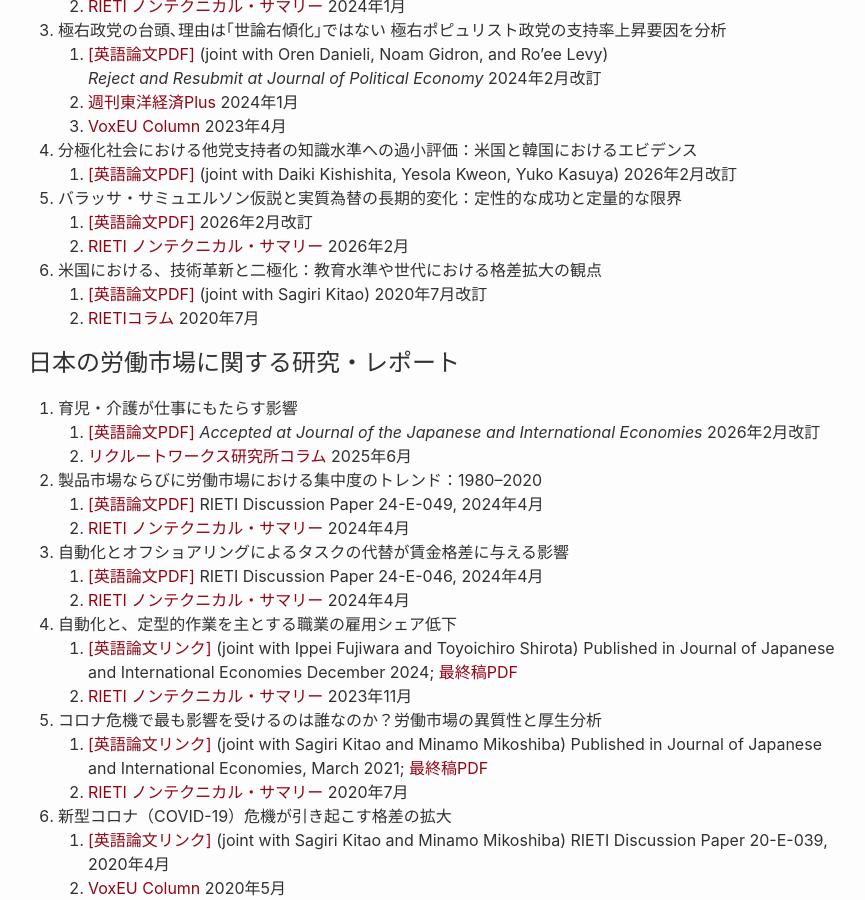
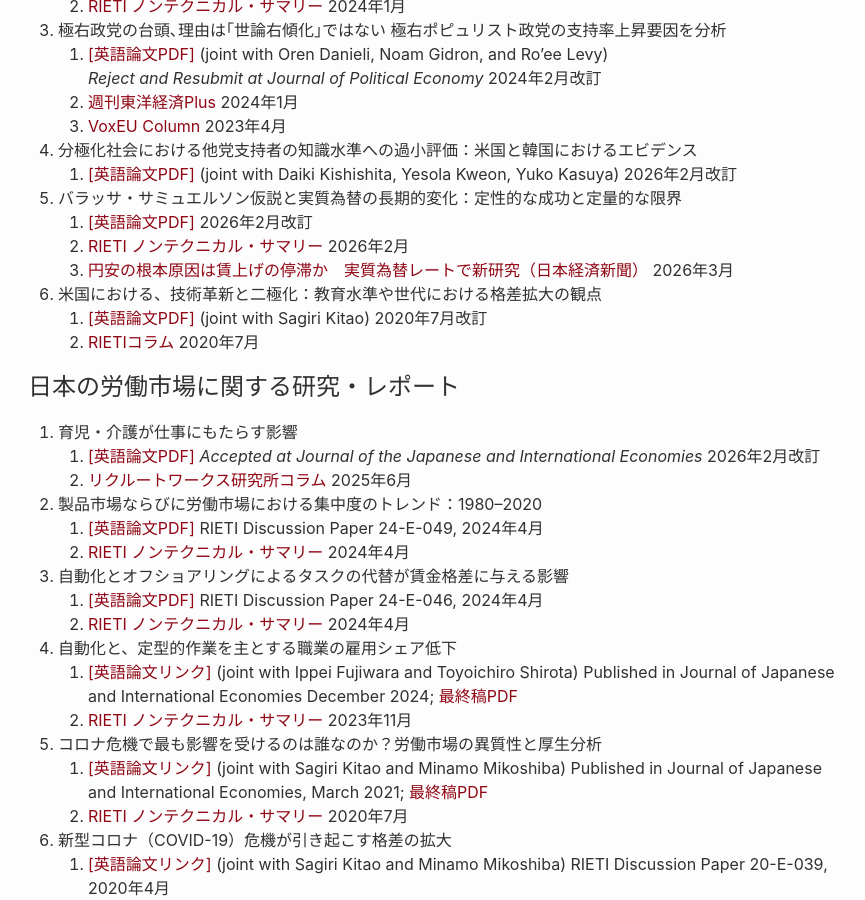
Before and after one commit to shinnkikuchi/shinnkikuchi.github.io, a Jekyll site: the page built from index_ja.md, in a window 1280 px wide and 900 px high, scrolled down 1218 px. Shown: the whole window, without its empty margins (192-1057 px from the left). Built offline with Jekyll 4.4.1, drawn with Linux system fonts in a browser that asks for light colours.

Commit message:
Update index_ja.md

```diff
--- a/index_ja.md
+++ b/index_ja.md
@@ -58,6 +58,7 @@ permalink: /ja/
 5. バラッサ・サミュエルソン仮説と実質為替の長期的変化：定性的な成功と定量的な限界
    1. <a href="/files/research/KIKUCHI-BS.pdf" target="_blank">[英語論文PDF]</a> 2026年2月改訂
    2. <a href="https://www.rieti.go.jp/jp/publications/nts/26e012.html" target="_blank">RIETI ノンテクニカル・サマリー</a>  2026年2月
+   3. <a href="https://www.nikkei.com/article/DGXZQOCD046LV0U6A300C2000000/" target="_blank">円安の根本原因は賃上げの停滞か　実質為替レートで新研究（日本経済新聞）</a>  2026年3月
 
 6. 米国における、技術革新と二極化：教育水準や世代における格差拡大の観点
    1. <a href="https://www.shinnosuke-kikuchi.com/files/research/KK-ROBOT.pdf" target="_blank">[英語論文PDF]</a> (joint with Sagiri Kitao)  2020年7月改訂
```
